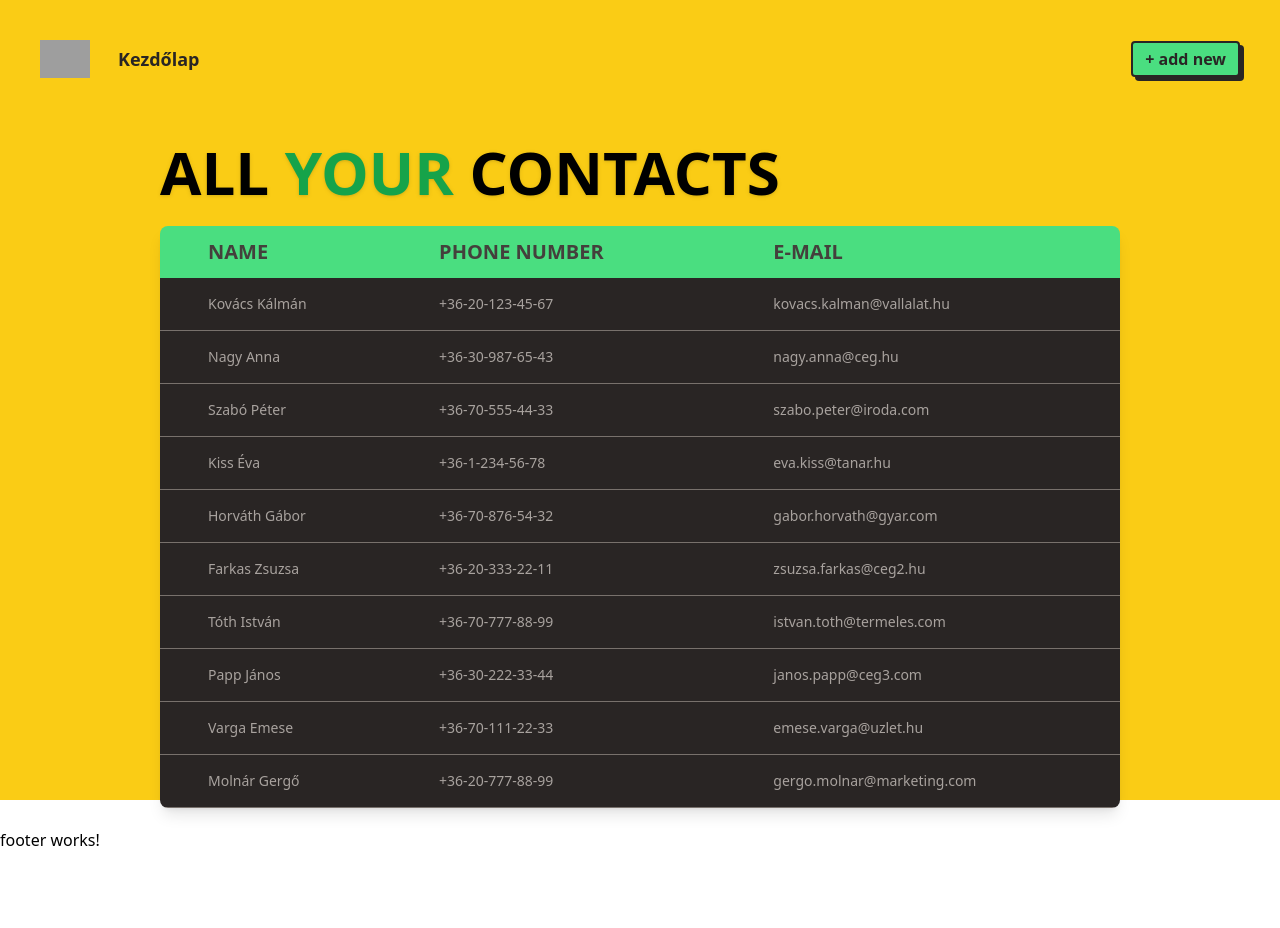
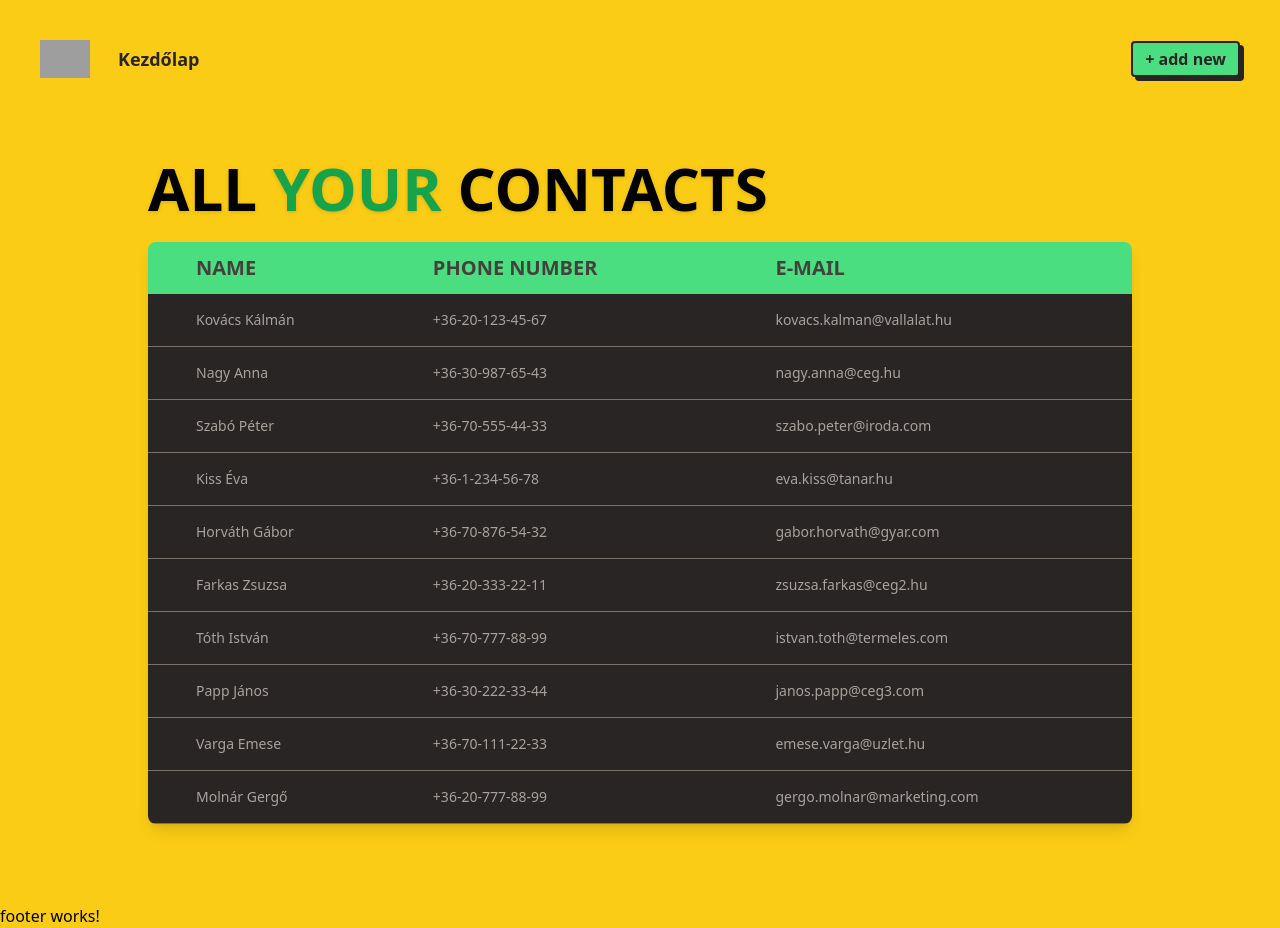
Before and after one commit to Chencsi/phone-book, an Angular app: page /home in a window 1280 px wide. Before the commit the page ends 852 px from the top, so only its background shows below. Built offline with nearby package versions, Linux system fonts and the light colour scheme; data requests are answered from the project's data file; grey boxes are pictures that could not be loaded.

Commit message:
Body background color correction

```diff
--- a/src/app/app.component.html
+++ b/src/app/app.component.html
@@ -7,18 +7,20 @@
   <title>Document</title>
 </head>
 
-<body class="bg-yellow-400">
+<body>
+  <div class="bg-yellow-400">
     <header>
       <app-navbar></app-navbar>
     </header>
 
-  <main class="max-w-[1000px] block mx-auto p-5 rounded-lg">
+    <main class="max-w-screen-lg block mx-auto px-5 mt-10 pb-20 rounded-lg">
       <router-outlet></router-outlet>
     </main>
 
     <footer>
       <app-footer></app-footer>
     </footer>
+  </div>
 
 </body>
 
```
Lines whose indentation alone changed are shown as unchanged.
